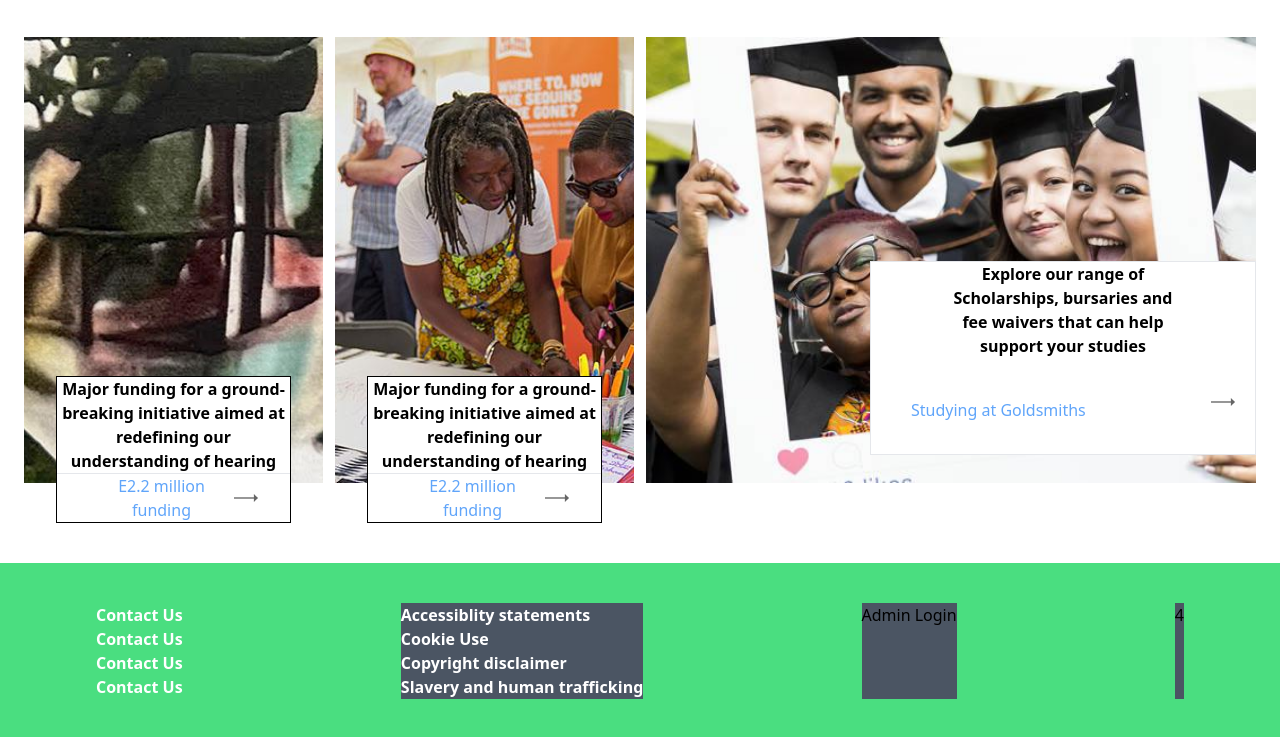
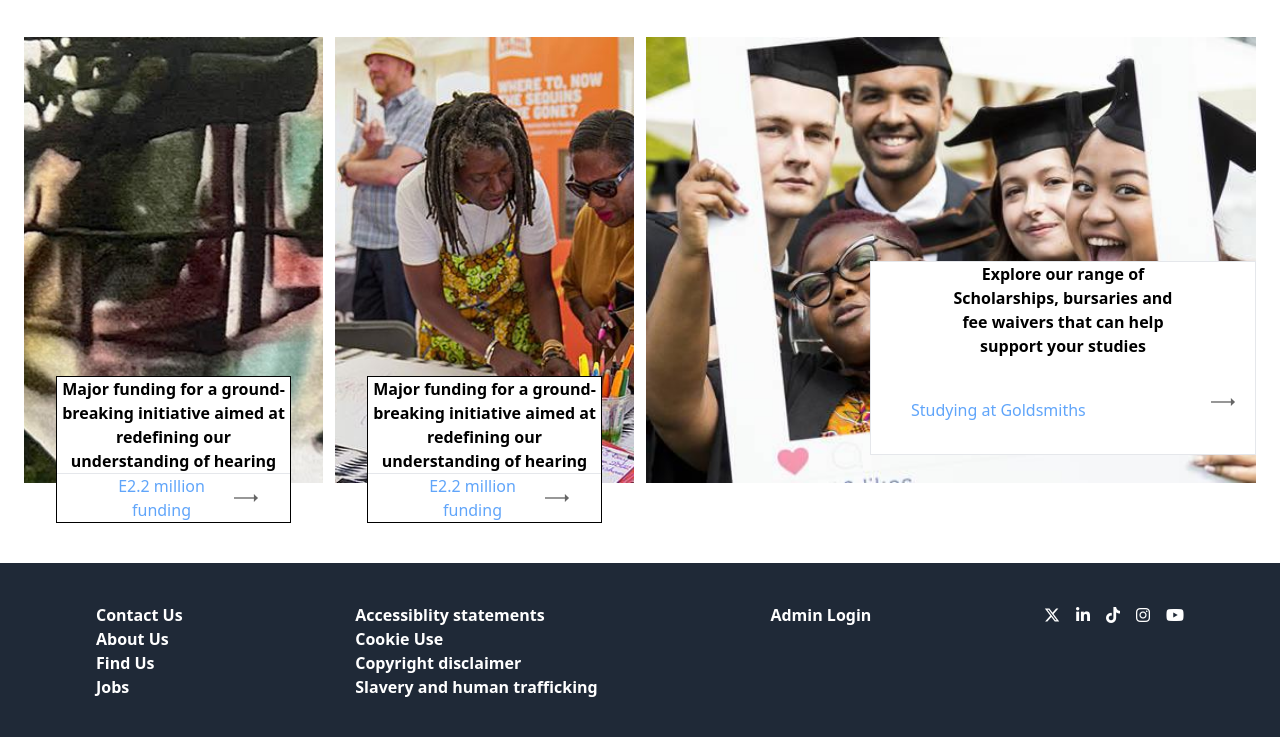
Before and after one commit to AL2002MI08/goldsmiths_cloning_exercise, a website: page index.html in a window 1280 px wide. Shown: the part 1988-2725 px from the top of the page. Drawn offline with Linux system fonts and the light colour scheme.

Commit message:
added icons

```diff
--- a/index.html
+++ b/index.html
@@ -4,6 +4,7 @@
 <head>
     <meta charset="UTF-8">
     <meta name="viewport" content="width=device-width, initial-scale=1.0">
+    <script src="https://kit.fontawesome.com/5d8f6794f3.js" crossorigin="anonymous"></script>
     <link rel="stylesheet" href="/css/tailwind.css">
     <title>Document</title>
 </head>
@@ -206,28 +207,33 @@
             </div>
         </div>
     </div>
-    <section class="mt-20 relative flex justify-between gap-3 px-24 mx-auto bg-green-400 py-10" >
+    <section class="mt-20 relative flex justify-between gap-3 px-24 mx-auto bg-gray-800 py-10" >
         <div class="">
-            <ul class="text-white text-center">
-                <li class="text-white hover:cursor-pointer font-semibold">Contact Us</li>
-                <li class="hover:text-yellow hover:cursor-pointer font-semibold">Contact Us</li>
-                <li class="hover:text-yellow hover:cursor-pointer font-semibold">Contact Us</li>
-                <li class="hover:text-yellow hover:cursor-pointer font-semibold">Contact Us</li>
+            <ul class="text-white">
+                <li class="hover:text-yellow-500 font-semibold text-white hover:cursor-pointer">Contact Us</li>
+                <li class=""><a class="hover:text-yellow-500 font-semibold text-white" href="#">About Us</a></li>
+                <li class=""><a class="hover:text-yellow-500 font-semibold text-white" href="#">Find Us</a></li>
+                <li class=""><a class="hover:text-yellow-500 font-semibold text-white" href="#">Jobs</a></li>
             </ul>
         </div>
-        <div class="bg-gray-600">
+        <div class="">
             <ul class="text-white">
-                <li class="text-white hover:cursor-pointer font-semibold">Accessiblity statements</li>
-                <li class="hover:text-yellow hover:cursor-pointer font-semibold">Cookie Use</li>
-                <li class="hover:text-yellow hover:cursor-pointer font-semibold">Copyright disclaimer</li>
-                <li class="hover:text-yellow hover:cursor-pointer font-semibold">Slavery and human trafficking</li>
+                <li class=""><a class="hover:text-yellow-500 font-semibold text-white" href="#">Accessiblity statements</a></li>
+                <li class=""><a class="hover:text-yellow-500 font-semibold text-white" href="#">Cookie Use</a></li>
+                <li class=""><a class="hover:text-yellow-500 font-semibold text-white" href="#">Copyright disclaimer</a></li>
+                <li class=""><a class="hover:text-yellow-500 font-semibold text-white" href="#">Slavery and human trafficking</a></li>
             </ul>
         </div>
-        <div class="bg-gray-600">
-            Admin Login
+        <div class="hover:cursor-pointer hover:text-yellow-500 font-semibold text-white">
+           <a class="hover:text-yellow-500 font-semibold text-white" href="#">Admin Login</a>
         </div>
-        <div class="bg-gray-600">
-            4
+        <div class="bg-green flex flex-row gap-4 text-white">
+            <a  class="hover:text-opacity-25" href="#"><i class="fa-brands fa-x-twitter"></i></a>
+            <a class="hover:text-opacity-25" href="#"><i class="fa-brands fa-linkedin-in"></i></a>
+            <a  class="hover:text-opacity-25"href="#"><i class="fa-brands fa-tiktok"></i></a>
+            <a class="hover:text-opacity-25" href="#"><i class="fa-brands fa-instagram"></i></a>
+            <a class="hover:text-opacity-25" href="#"><i class="fa-brands fa-youtube"></i></a>
+
         </div>
     </section>
 </body>
```
Also changed, not shown: css/tailwind.css.
